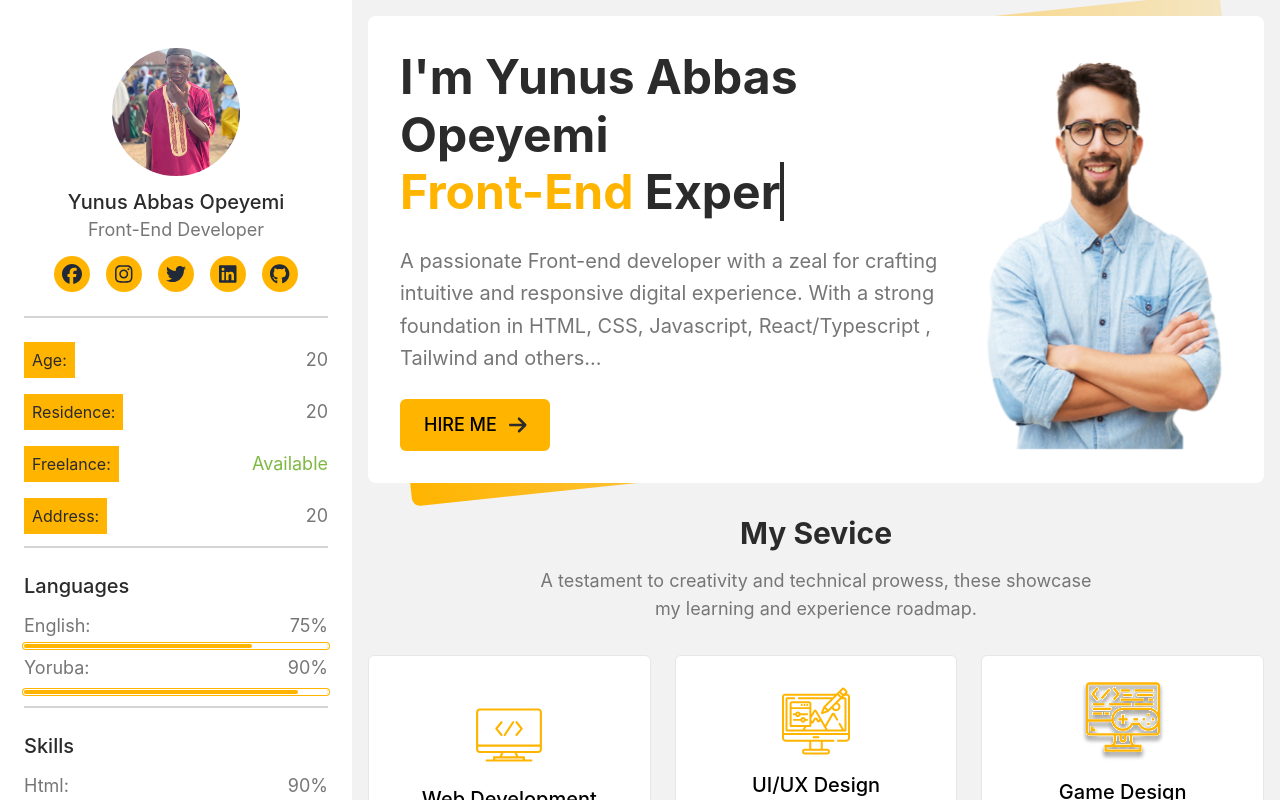
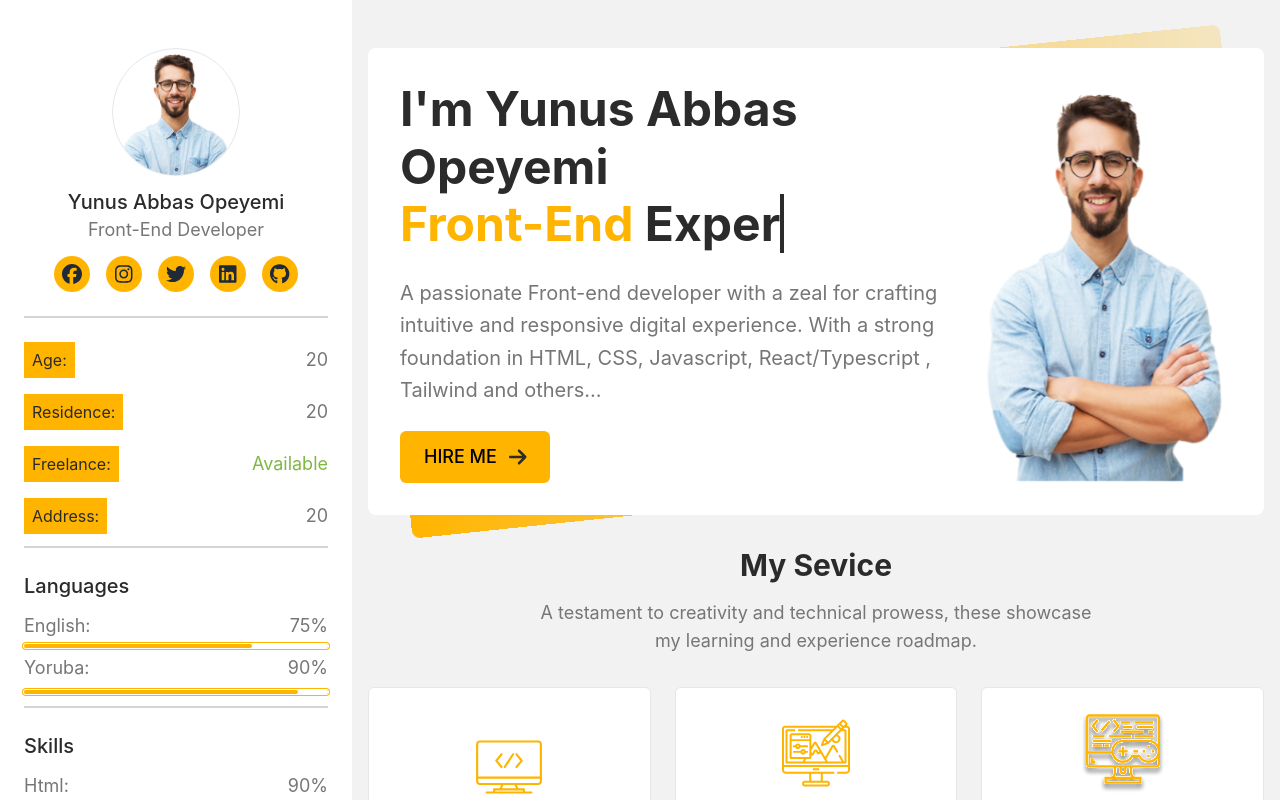
Before and after one commit to springboot20/my-portfolio, a React (Vite) app: page / in a window 1280 px wide. Shown: the top 800 px of the page. Built offline with nearby package versions, Linux system fonts and the light colour scheme.

Commit message:
implemented framer motion animating library

```diff
--- a/package.json
+++ b/package.json
@@ -23,6 +23,7 @@
     "moment": "^2.29.4",
     "react": "^18.2.0",
     "react-dom": "^18.2.0",
+    "react-intersection-observer": "^9.13.1",
     "react-notifications": "^1.7.4",
     "react-router-dom": "^6.21.0",
     "react-toastify": "^9.1.3",
--- a/src/components/Hero.tsx
+++ b/src/components/Hero.tsx
@@ -6,8 +6,73 @@ import ProfileImage from "../assets/hero-image.png";
 import { scrollReveal } from "../utils/scrollreveal.config";
 import { useEffect } from "react";
 import { useTypeWriter } from "../hooks/useTypeWriter";
+import { motion, useAnimation } from "framer-motion";
+import { useInView } from "react-intersection-observer";
 
 export const HeroSection = () => {
+  const control = useAnimation();
+  const [ref, inView] = useInView();
+  const { textToDisplay } = useTypeWriter();
+
+  const descriptionVariants = {
+    final: {
+      x: 0,
+      opacity: 1,
+      scale: 1,
+      transition: {
+        duration: 0.6,
+      },
+    },
+    initial: {
+      x: -100,
+      opacity: 0,
+      scale: 0,
+    },
+  };
+
+  const imageVariants = {
+    final: {
+      x: 0,
+      opacity: 1,
+      scale: 1,
+      transition: {
+        duration: 0.6,
+      },
+    },
+    initial: {
+      x: 200,
+      opacity: 0,
+      scale: 0,
+    },
+  };
+
+  const overlayVariants = {
+    final: {
+      scale: 1,
+      skewY: 0,
+      opacity: 1,
+      rotate: "-6deg",
+      transition: {
+        duration: 0.6,
+      },
+    },
+    initial: {
+      opacity: 0,
+      scale: 0,
+      skewY: "-6deg",
+      rotate: 0,
+    },
+  };
+
+  useEffect(() => {
+    console.log(inView);
+    if (inView) {
+      control.start("final");
+    } else {
+      control.start("initial");
+    }
+  }, [control, inView]);
+
   useEffect(() => {
     scrollReveal.reveal("#developer-name", { delay: 250 });
     scrollReveal.reveal("#developer-description", { delay: 300 });
@@ -15,18 +80,28 @@ export const HeroSection = () => {
     scrollReveal.reveal("#hire-button", { delay: 400 });
   }, []);
 
-  const { textToDisplay } = useTypeWriter();
-
   return (
     <Disclosure
       as="section"
       id="home"
-      className="flex justify-start items-start sm:justify-center sm:items-center p-4 w-full"
+      className="flex justify-start items-start sm:justify-center sm:items-center p-4 w-full mt-8"
     >
       <div className="relative w-full">
-        <div className="absolute bg-gradient-to-r inset-5 z-0 from-port-yellow to-port-yellow/20 transform -skew-y-6 md:skew-y-0 md:-rotate-6 rounded-lg"></div>
+        <motion.div
+          ref={ref}
+          animate={control}
+          variants={overlayVariants}
+          initial="initial"
+          className="absolute bg-gradient-to-r inset-5 z-0 from-port-yellow to-port-yellow/20 rounded-lg"
+        ></motion.div>
         <div className="relative z-10 flex items-center flex-col md:flex-row lg:h-[467px] bg-white p-4 sm:p-8 rounded-lg overflow-hidden">
-          <div className="space-y-6 max-w-2xl lg:max-w-3xl">
+          <motion.div
+            ref={ref}
+            variants={descriptionVariants}
+            initial={"initial"}
+            animate={control}
+            className="space-y-6 max-w-2xl lg:max-w-3xl"
+          >
             <h1
               className="text-2xl sm:text-3xl xl:text-5xl !leading-[1.2] font-inter font-bold text-port-black capitalize"
               id="developer-name"
@@ -45,23 +120,37 @@ export const HeroSection = () => {
               React/Typescript , Tailwind and others...
             </p>
 
-            <Link to="#" className="inline-block" id="hire-button">
-              <button className="text-base sm:text-lg font-inter font-medium py-3 px-6 space-x-3 rounded-md bg-port-yellow flex items-center justify-center uppercase">
+            <Link to="#" className="inline-block group" id="hire-button">
+              <button className="text-base sm:text-lg font-inter font-medium py-3 px-6 space-x-3 rounded-md bg-port-yellow hover:bg-transparent hover:text-port-yellow hover:ring-2 transition-colors hover:ring-port-yellow flex items-center justify-center uppercase">
                 <span>hire me</span>
-                <FontAwesomeIcon icon={faArrowRight} className="h-5 text-port-black" />
+                <FontAwesomeIcon
+                  icon={faArrowRight}
+                  className="group-hover:text-port-yellow transition-all group-hover:translate-x-1 h-5 text-port-black"
+                />
               </button>
             </Link>
-          </div>
-          <div className="relative w-full flex items-center justify-center lg:h-[25rem]">
+          </motion.div>
+
+          <motion.div
+            ref={ref}
+            variants={imageVariants}
+            animate={control}
+            initial="initial"
+            className="relative w-full flex items-center justify-center lg:h-[25rem]"
+          >
             <img
               src={ProfileImage}
               alt="profile avatar"
               className="block h-full"
               id="developer-img"
             />
-          </div>
+          </motion.div>
         </div>
       </div>
     </Disclosure>
   );
 };
+
+/*
+ * 08029150459
+ */
--- a/src/components/panels/DetailPanel.tsx
+++ b/src/components/panels/DetailPanel.tsx
@@ -1,5 +1,5 @@
 import { classNames } from "../../utils";
-import ProfileImg from "../../assets/my-pics.jpg";
+import ProfileImg from "../../assets/hero-image.png";
 import { FontAwesomeIcon } from "@fortawesome/react-fontawesome";
 import {
   faFacebook,
@@ -46,8 +46,23 @@ const socialLinks: { to: string; icon: JSX.Element; name: string }[] = [
 ];
 
 export const DetailPanel: React.FC<DetailPanelProps> = ({ open }) => {
+  const variants = {
+    initial: {
+      x: -300,
+      opacity: 0,
+    },
+
+    final: {
+      opacity: 1,
+      x: 0,
+    },
+  };
+
   return (
-    <div
+    <motion.div
+      variants={variants}
+      animate={"final"}
+      initial="initial"
       className={classNames(
         open ? "translate-x-0 fixed overflow-y-scroll h-screen" : "-translate-x-full",
         "top-0 left-0 bottom-5 z-20 bg-white transition-transform xl:h-auto w-[22rem] p-6 -translate-x-full xl:relative xl:translate-x-0 xl:block",
@@ -55,8 +70,12 @@ export const DetailPanel: React.FC<DetailPanelProps> = ({ open }) => {
     >
       <div className="space-y-3">
         <div className="py-6 flex justify-center items-center flex-col space-y-3 border-b-2 border-port-gray/30">
-          <div className="relative flex items-center justify-center overflow-hidden h-32 w-32 rounded-full">
-            <img src={ProfileImg} className="absolute" alt="profile img" />
+          <div className="relative flex items-center justify-center overflow-hidden h-32 w-32 rounded-full border">
+            <img
+              src={ProfileImg}
+              className="h-full w-full object-cover object-top"
+              alt="profile img"
+            />
           </div>
 
           <div className="text-center">
@@ -253,6 +272,6 @@ export const DetailPanel: React.FC<DetailPanelProps> = ({ open }) => {
           <FontAwesomeIcon icon={faDownload} className="h-5 text-gray-800" />
         </Link>
       </div>
-    </div>
+    </motion.div>
   );
 };
```
Also changed, not shown: 1 other file (tests, documents, lock files or other folders).
